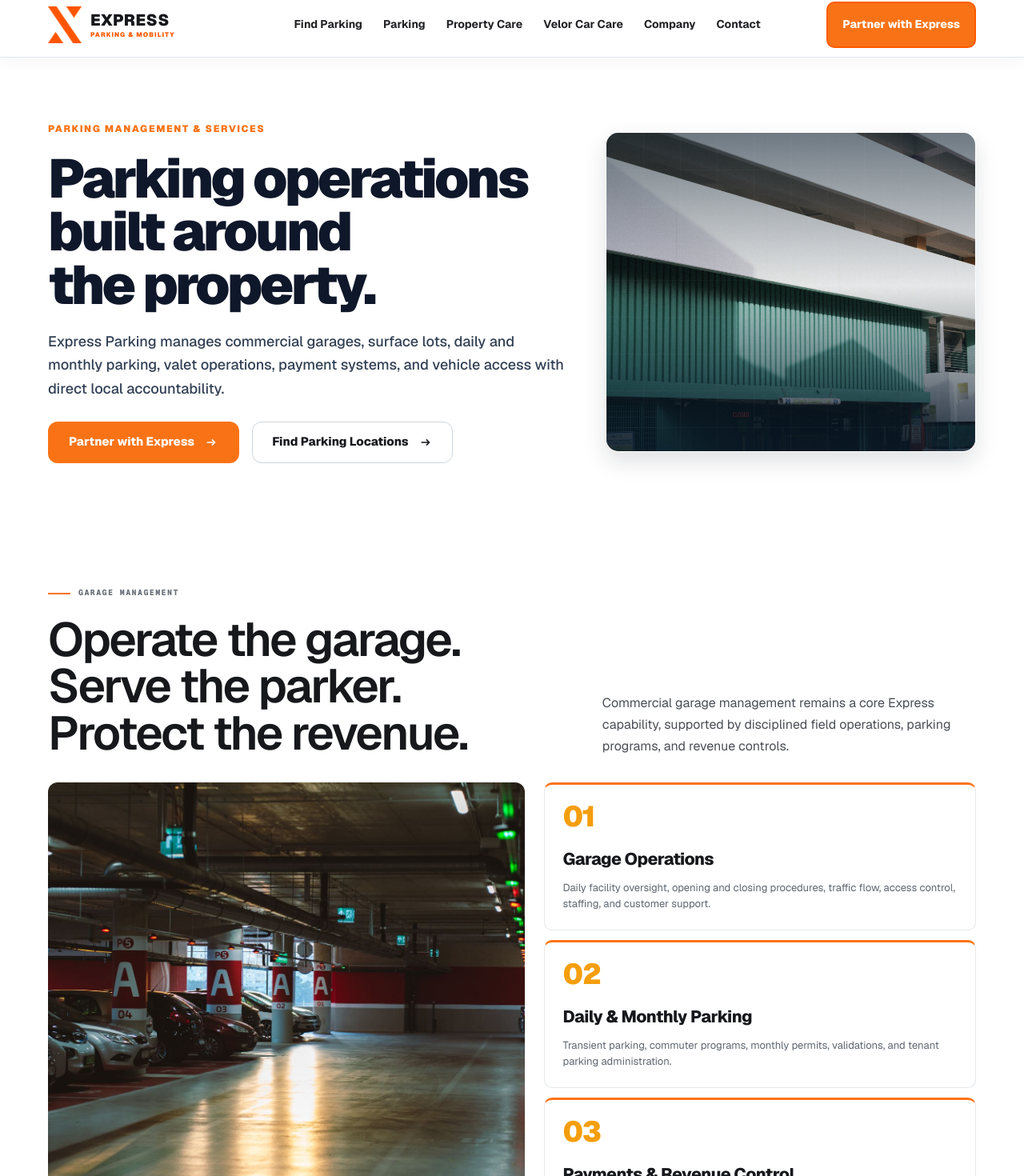
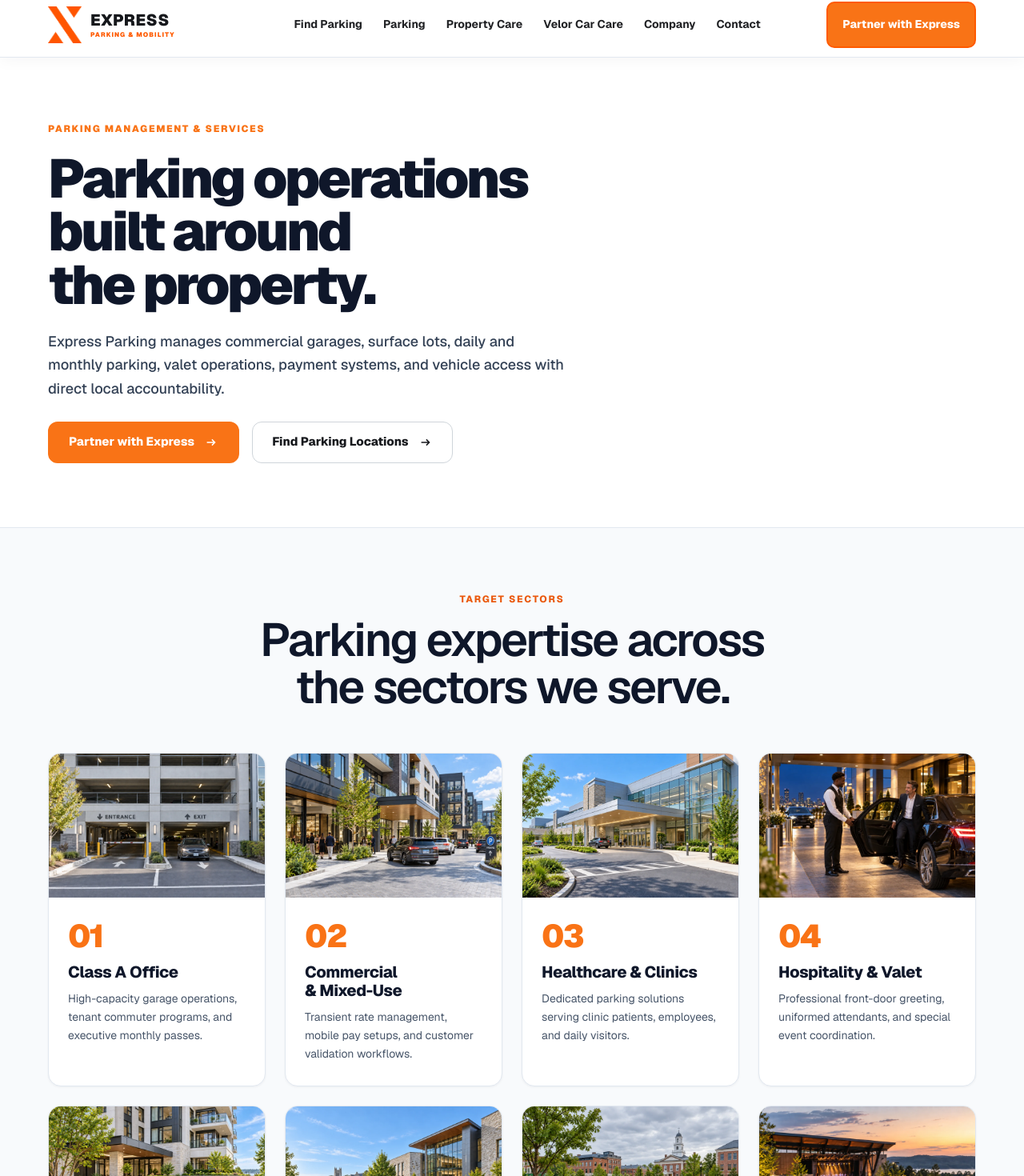
Before and after one commit to expresparking/express-parking-web, a Next.js app: page /parking-management in a window 1280 px wide. Shown: the part 9-1479 px from the top of the page at 80% size. Built offline with nearby package versions, Linux system fonts and the light colour scheme.

Commit message:
Remove selected homepage sections and older management imagery

```diff
--- a/app/page.tsx
+++ b/app/page.tsx
@@ -1,7 +1,5 @@
 import Link from "next/link";
 import { ArrowIcon, CheckIcon } from "./ui";
-
-const industries = ["Commercial buildings", "Office campuses", "Hospitals", "Hotels", "Universities", "Municipalities", "Residential communities", "Shopping centers", "Special events", "Airports"];
 
 export default function Home() {
   return <main className="parking-home">
@@ -33,21 +31,6 @@
       </div>
     </section>
 
-    <section className="section shell featured-location-section">
-      <div className="section-heading"><span className="eyebrow"><span className="eyebrow-line" />Featured Operating Location</span><h2>96 Orange Street Garage.</h2><p>Downtown New Haven • Covered garage • Daily and monthly parking.</p></div>
-      <div className="featured-location-card"><img src="/images/96-orange-interior.jpeg" alt="96 Orange Street parking garage interior" /><div><span>DOWNTOWN NEW HAVEN</span><h3>A real operating location behind the Express brand.</h3><p>See current parking details, rates and access information on the Find Parking page.</p><Link className="button button-quiet" href="/find-parking">View Parking Details <ArrowIcon /></Link></div></div>
-    </section>
-
-    <section className="section shell division-section" id="services">
-      <div className="section-heading"><span className="eyebrow"><span className="eyebrow-line" />Additional Property Services</span><h2>Support beyond the parking operation.</h2><p>Two focused service lines are available without competing with the core parking-management message.</p></div>
-      <div className="supporting-service-grid">
-        <article className="division-card division-property" style={{"--division-accent":"#3B82F6","--division-image":"url(/images/property-care-building.jpg)"} as React.CSSProperties}><div className="division-card-content"><span className="division-label">EXPRESS PROPERTY CARE</span><h3>Properties Run Better.</h3><p>Local keyholding, site checks, minor upkeep, vendor access, visual reporting and emergency dispatch.</p><Link href="/property-care">Explore Property Care <ArrowIcon /></Link></div></article>
-        <article className="division-card division-velor velor-booking-card"><div className="velor-booking-content"><span className="division-label">VELOR CAR CARE</span><small>WHILE YOU PARK</small><h3>Vehicle care without the extra trip.</h3><div className="velor-included velor-included-full"><strong>Included with every visit</strong><span>✓ Exterior care from $39</span><span>✓ Care tailored to your vehicle</span><span>✓ Before-and-after photos</span><span>✓ Completion notification</span></div><Link className="velor-book-button" href="/velor">Explore Velor <ArrowIcon /></Link></div></article>
-      </div>
-    </section>
-
-    <section className="section shell industries-section"><div className="section-heading"><span className="eyebrow"><span className="eyebrow-line" />Industries we serve</span><h2>Parking operations for properties with real vehicle-access demands.</h2></div><div className="industry-grid">{industries.map((industry,index)=><div key={industry}><span>{String(index+1).padStart(2,"0")}</span>{industry}</div>)}</div></section>
-
     <section className="section shell cta-panel"><div><span className="eyebrow"><span className="eyebrow-line" />Parking Management</span><h2>Need a stronger parking operation?</h2></div><div><p>Talk with Express about garage management, daily and monthly parking, vehicle access, payment controls or valet operations.</p><Link className="button button-primary" href="/contact">Get a Management Quote <ArrowIcon /></Link></div></section>
   </main>;
 }
--- a/app/parking-management/page.tsx
+++ b/app/parking-management/page.tsx
@@ -6,12 +6,6 @@
   title: "Parking Management Services in Connecticut",
   description: "Commercial garage, healthcare, hospitality, residential, university, municipal, event, and mixed-use parking operations from Express Parking & Mobility.",
 };
-
-const garageServices = [
-  ["Garage Operations", "Daily facility oversight, opening and closing procedures, traffic flow, access control, staffing, and customer support."],
-  ["Daily & Monthly Parking", "Transient parking, commuter programs, monthly permits, validations, and tenant parking administration."],
-  ["Payments & Revenue Control", "Pay systems, mobile payment, access systems, reconciliation, exception review, and documented owner reporting."],
-];
 
 const sectors = [
   ["01", "Class A Office", "High-capacity garage operations, tenant commuter programs, and executive monthly passes.", "office"],
@@ -36,7 +30,7 @@
 export default function ParkingLandingPage() {
   return <main>
     <section className="parking-landing-hero refined-parking-hero">
-      <div className="shell parking-landing-grid refined-parking-hero-grid">
+      <div className="shell parking-landing-grid refined-parking-hero-grid" style={{ gridTemplateColumns: "minmax(0, 1fr)" }}>
         <div className="refined-parking-hero-copy">
           <span className="parking-hero-kicker">Parking Management &amp; Services</span>
           <h1>Parking operations built around the property.</h1>
@@ -45,22 +39,6 @@
             <Link className="button button-primary" href="/contact">Partner with Express <ArrowIcon /></Link>
             <Link className="button button-quiet" href="/find-parking">Find Parking Locations <ArrowIcon /></Link>
           </div>
-        </div>
-        <div className="parking-command parking-command-photo refined-parking-photo" aria-label="Commercial parking garage">
-          <img src="/images/modern-garage-exterior.jpg" alt="Express Parking commercial garage facility" />
-        </div>
-      </div>
-    </section>
-
-    <section className="section shell garage-management-highlight" id="services">
-      <div className="section-heading split-heading">
-        <div><span className="eyebrow"><span className="eyebrow-line" />Garage Management</span><h2>Operate the garage. Serve the parker. Protect the revenue.</h2></div>
-        <p>Commercial garage management remains a core Express capability, supported by disciplined field operations, parking programs, and revenue controls.</p>
-      </div>
-      <div className="garage-highlight-grid">
-        <div className="garage-highlight-image"><img src="/images/modern-garage-interior.jpg" alt="Commercial parking garage interior" /></div>
-        <div className="garage-highlight-services">
-          {garageServices.map(([title,copy],index)=><article key={title}><span>0{index+1}</span><h3>{title}</h3><p>{copy}</p></article>)}
         </div>
       </div>
     </section>
```
